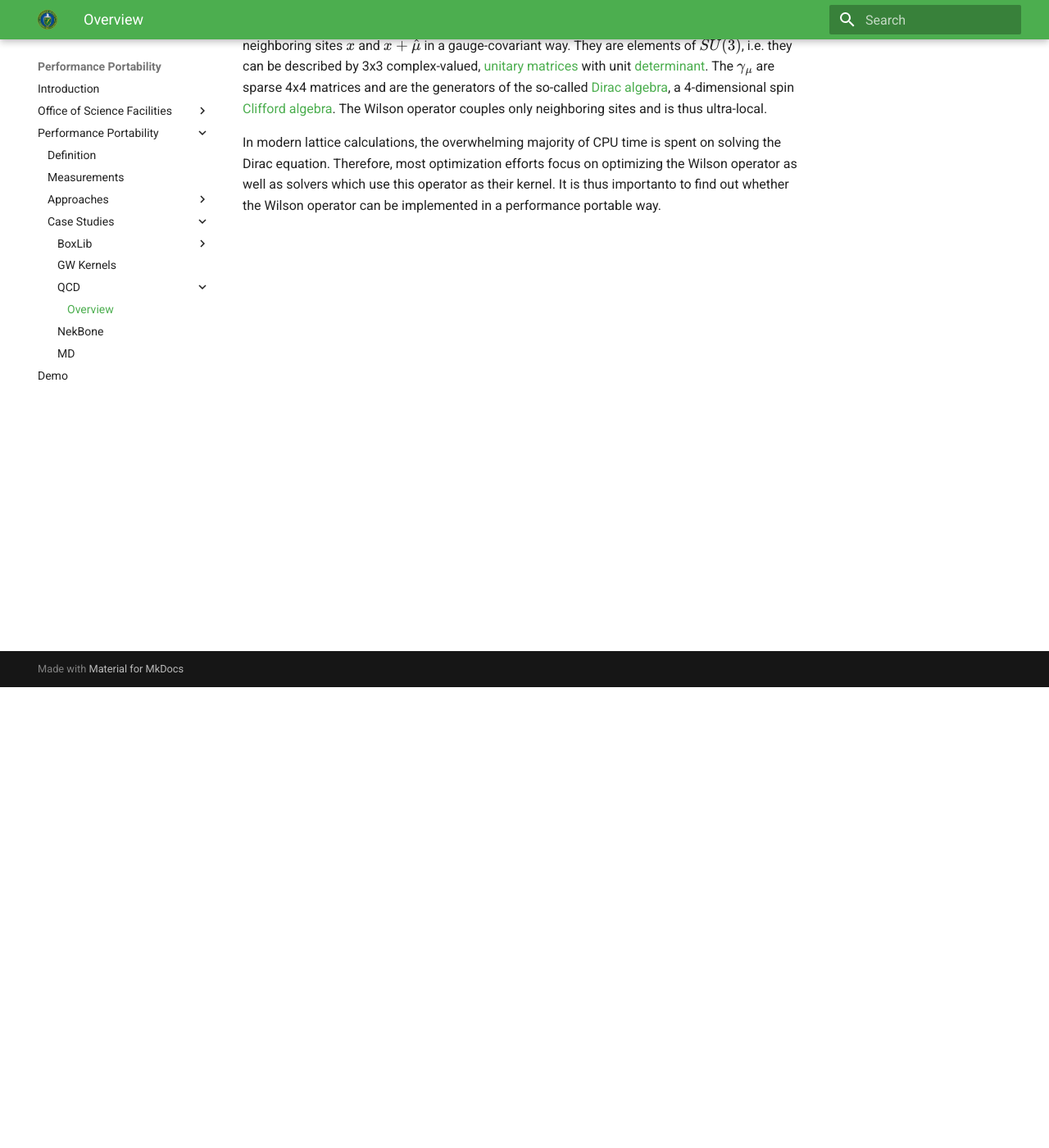
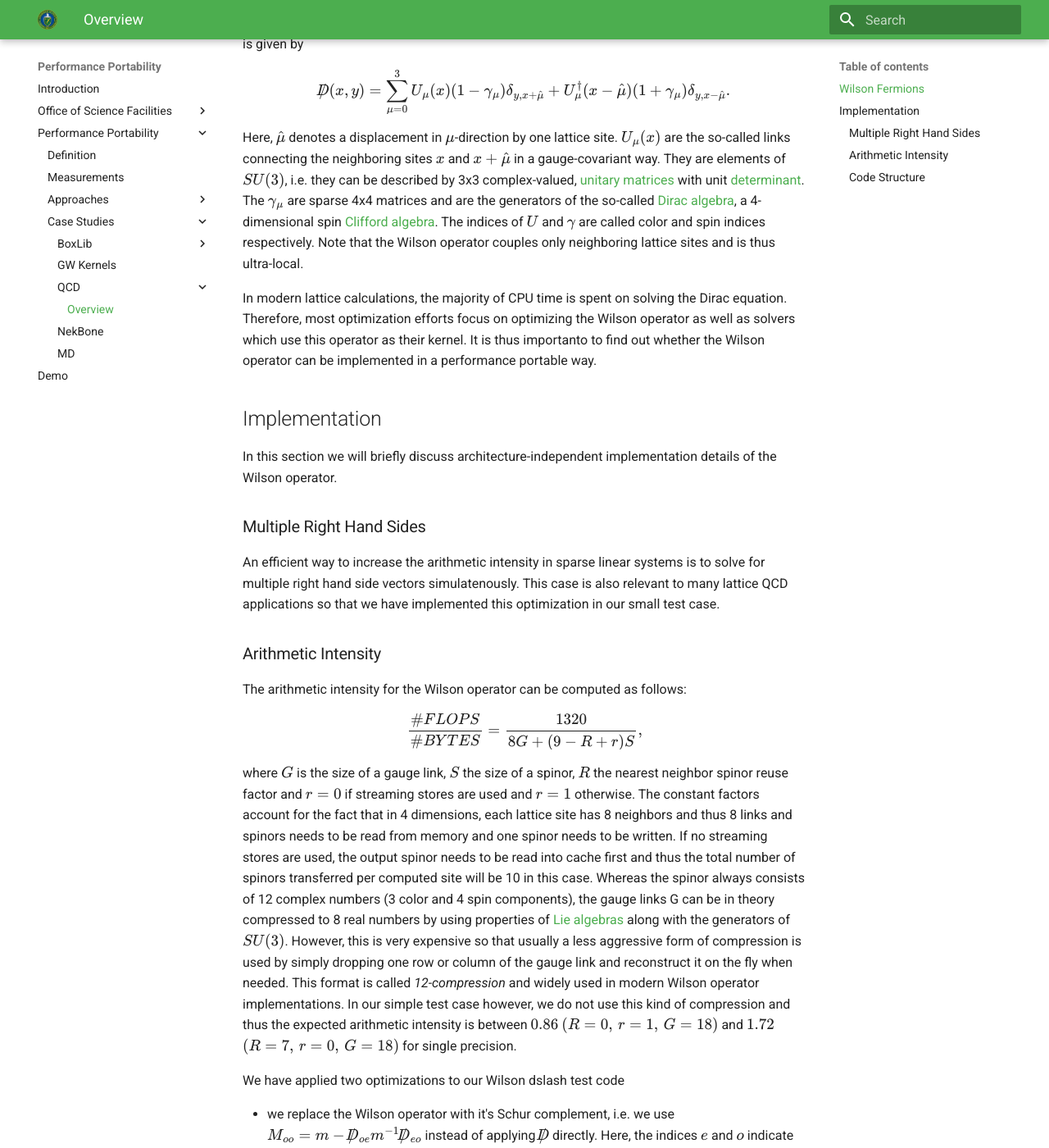
Before and after one commit to jrdeslippe/perfportsite, an MkDocs documentation site: the page built from docs/case_studies/qcd/overview.md, in a window 1280 px wide and 1400 px high, scrolled down 562 px. Shown: the whole window at 82% size. Built offline with MkDocs 1.6.1 and Material for MkDocs 9.7.7, drawn with Linux system fonts in a browser that asks for light colours; formulas are drawn with MathJax 3; old or Windows-style settings are respelled for this version of MkDocs; some of the changed text lies outside the part shown.

Commit message:
more qcd changes

```diff
--- a/docs/case_studies/qcd/overview.md
+++ b/docs/case_studies/qcd/overview.md
@@ -1,23 +1,52 @@
-# Brief Introduction to Lattice QCD
+# Introduction to Lattice QCD
 
 [Lattice QCD](https://en.wikipedia.org/wiki/Lattice_QCD) is a numerical method to evaluate [Quantum Chromodynamics (QCD)](https://en.wikipedia.org/wiki/Quantum_chromodynamics),
 the theory of the strong interaction which binds quarks into nucleons and nucleons into nuclei,
 in a straightforward way with quantifiable uncertainties. It is non-perturbative and thus has access
 to energy regimes where common analytical methods fail.
 In orer to transform continuum QCD to Lattice QCD, one first rotates the time axis to imaginary times which
-transforms the 4-dimensional [Minkowski space](https://en.wikipedia.org/wiki/Minkowski_space) into Eculidian $\mathbb{R}^4$,
-followed by discretizing space-time by introducing a grid-constant $a$ as well as making the volume finite with side extents $L$.
+transforms the 4-dimensional [Minkowski space](https://en.wikipedia.org/wiki/Minkowski_space) into Eculidian $\mathbb{R}^4$. Then,
+euclidian space-time is discretized by introducing a lattice spacing $a$ as well as finite volume with side extents $L$.
 
+## Wilson Fermions
 The most expensive part of Lattice QCD is the calculation of so-called quark propagators, i.e.
 computing the solution of the Dirac equation
-$(/\!\!\!\!D\,-m)\psi = \eta$, where $m$ is the mass of the particle, $\eta$ is a given vector (i.e. the so-called *source*)
+$(m - /\!\!\!\!D)\psi = \eta$, where $m$ is the mass of the particle, $\eta$ is a given vector (we will refer to this object as *source* or *right-hand-side spinor*)
 and $/\!\!\!\!D$ is a so-called gauge-covariant, Fermion derivative operator. There are many possibilities for discretizing the
 continuum version of the Fermion derivative operator and the most common one are the so-called [Wilson fermions](). In this discretizaton,
 the operator, also called Wilson operator, is given by
-$/\!\!\!\!D(x,y) = \sum\limits_{\mu=0}^3 U_{\mu}(x)(1-\gamma_{\mu})\delta_{y,x+\hat{\mu}}+U^{\dagger}_{\mu}(x-\hat{\mu})(1+\gamma_{\mu})\delta_{y,x-\hat{\mu}}$.
-Here, $\hat{\mu}$ denotes a displacement in $\mu$-direction by one lattice site. $U_{\mu}(x)$ are the so-called links connecting the neighboring sites $x$ and $x+\hat{\mu}$ in a gauge-covariant way. They are elements of $SU(3)$, i.e. they can be described by 3x3 complex-valued, [unitary matrices](https://en.wikipedia.org/wiki/Unitary_matrix) with unit [determinant](https://en.wikipedia.org/wiki/Determinant). The $\gamma_{\mu}$ are sparse 4x4 matrices and are the generators of the so-called [Dirac algebra](https://en.wikipedia.org/wiki/Dirac_algebra), a 4-dimensional spin [Clifford algebra](https://en.wikipedia.org/wiki/Clifford_algebra).
-The Wilson operator couples only neighboring sites and is thus ultra-local.
 
-In modern lattice calculations, the overwhelming majority of CPU time is spent on solving the Dirac equation. Therefore,
+$$
+/\!\!\!\!D(x,y) = \sum\limits_{\mu=0}^3 U_{\mu}(x)(1-\gamma_{\mu})\delta_{y,x+\hat{\mu}}+U^{\dagger}_{\mu}(x-\hat{\mu})(1+\gamma_{\mu})\delta_{y,x-\hat{\mu}}.
+$$
+
+Here, $\hat{\mu}$ denotes a displacement in $\mu$-direction by one lattice site. $U_{\mu}(x)$ are the so-called links connecting the neighboring sites $x$ and $x+\hat{\mu}$ in a gauge-covariant way. They are elements of $SU(3)$, i.e. they can be described by 3x3 complex-valued, [unitary matrices](https://en.wikipedia.org/wiki/Unitary_matrix) with unit [determinant](https://en.wikipedia.org/wiki/Determinant). The $\gamma_{\mu}$ are sparse 4x4 matrices and are the generators of the so-called [Dirac algebra](https://en.wikipedia.org/wiki/Dirac_algebra), a 4-dimensional spin [Clifford algebra](https://en.wikipedia.org/wiki/Clifford_algebra). The indices of $U$ and $\gamma$ are called color and spin indices respectively.
+Note that the Wilson operator couples only neighboring lattice sites and is thus ultra-local.
+
+In modern lattice calculations, the majority of CPU time is spent on solving the Dirac equation. Therefore,
 most optimization efforts focus on optimizing the Wilson operator as well as solvers which use this operator as their kernel.
 It is thus importanto to find out whether the Wilson operator can be implemented in a performance portable way.
+
+## Implementation
+In this section we will briefly discuss architecture-independent implementation details of the Wilson operator.
+
+### Multiple Right Hand Sides
+An efficient way to increase the arithmetic intensity in sparse linear systems is to solve for multiple right hand side vectors simulatenously.
+This case is also relevant to many lattice QCD applications so that we have implemented this optimization in our small test case.
+
+### Arithmetic Intensity
+The arithmetic intensity for the Wilson operator can be computed as follows:
+
+$$
+\frac{\#FLOPS}{\#BYTES} = \frac{1320}{8G + (9-R+r)S},
+$$
+
+where $G$ is the size of a gauge link, $S$ the size of a spinor, $R$ the nearest neighbor spinor reuse factor and $r=0$ if streaming stores are used and $r=1$ otherwise. The constant factors account for the fact that in 4 dimensions, each lattice site has 8 neighbors and thus 8 links and spinors needs to be read from memory and one spinor needs to be written. If no streaming stores are used, the output spinor needs to be read into cache first and thus the total number of spinors transferred per computed site will be 10 in this case. Whereas the spinor always consists of 12 complex numbers (3 color and 4 spin components), the gauge links G can be in theory compressed to 8 real numbers by using properties of [Lie algebras](https://en.wikipedia.org/wiki/Lie_algebra) along with the generators of $SU(3)$. However, this is very expensive so that usually a less aggressive form of compression is used by simply dropping one row or column of the gauge link and reconstruct it on the fly when needed. This format is called *12-compression* and widely used in modern Wilson operator implementations. In our simple test case however, we do not use this kind of compression and thus the expected arithmetic intensity is between $0.86$ $(R=0,\,r=1,\,G=18)$ and $1.72$ $(R=7,\,r=0,\,G=18)$ for single precision.
+
+We have applied two optimizations to our Wilson dslash test code
+
+* we replace the Wilson operator with it's Schur complement, i.e. we use $M_{oo} = m - /\!\!\!\!D_{oe} m^{-1} /\!\!\!\!D_{eo}$ instead of applying $/\!\!\!\!D$ directly. Here, the indices $e$ and $o$ indicate that the operator only couples odd-odd, odd-even or even-odd sites. With this optimization, the modified problem can essentially be solved on a volume half as big as the original problem and the solution easily be reconstructed for the other half.
+* we solve for multiple right hand side vectors simultaneously to increase the arithmetic intensity. This optimizations amounts to multiplying the number of flops as well as the number of reads and stores by the number of right hand sides $N$. Since all these vectors should ideally be kept in cache, the effective reuse factor $R$ will drop with increasing $N$. In our testcase we vectorize using SIMD or SIMT over these right hand side vectors, so $N$ should ideally be an integer multiple of the vector/warp size. These two aspects have to be taken into account when optimizing the performance.
+
+### Code Structure
+Our testcode is written in C++ and designed completely from scratch.
```
